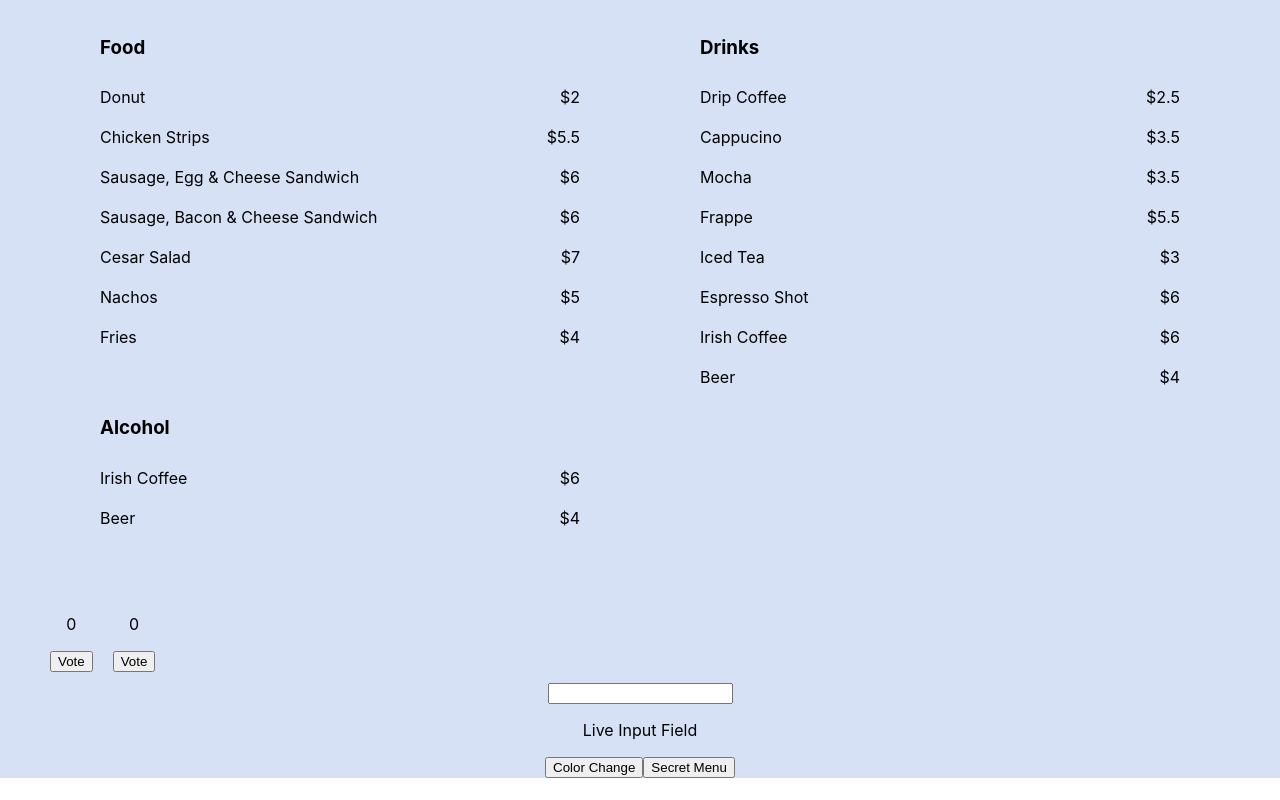
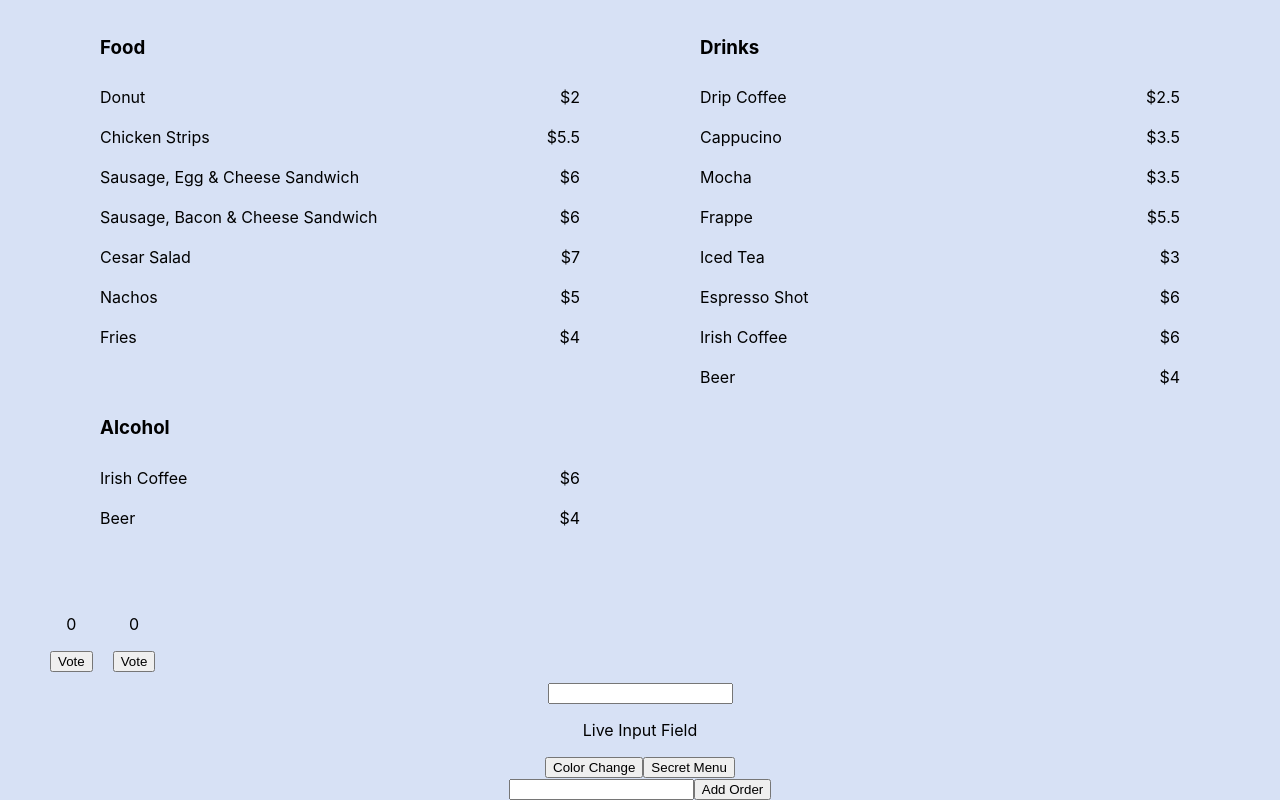
Before and after one commit to mkettel/react, a React (Create React App) app in the folder my-app/: page / in a window 1280 px wide. Shown: the part 265-1065 px from the top of the page. Before the commit the page ends 1043 px from the top, so only its background shows below. Built offline with nearby package versions, Linux system fonts and the light colour scheme.

Commit message:
added the html to be able to keep track of a order that is input into the text field. It is not saved yet though

```diff
--- a/my-app/src/App.js
+++ b/my-app/src/App.js
@@ -57,6 +57,14 @@ function App() {
   const [showText, setShowText] = useState(false);
   // --CSS STATE CHANGING--
   const [colorChange, setColorChange] = useState("black");
+
+  // --ORDER LIST STATES--
+  const [orderList, setOrderList] = useState([]);
+  const [newOrder, setNewOrder] = useState("");
+
+  const handleOrderChange = (event) => {
+    setNewOrder(event.target.value);
+  }
 
   return (
     <div className="App">
@@ -138,7 +146,14 @@ function App() {
             <li>Dirty Ass Chai</li>
             <li>Spiked Matcha</li>
           </ul> }
-        </div>
+      </div>
+      {/* CRUD Orderlist Section */}
+      <div className="order-container">
+        <input type="text" onChange={handleOrderChange}/>
+        <button>Add Order</button>
+      </div>
+      <div className="list-container">
+      </div>
     </div>
   );
 }
```
